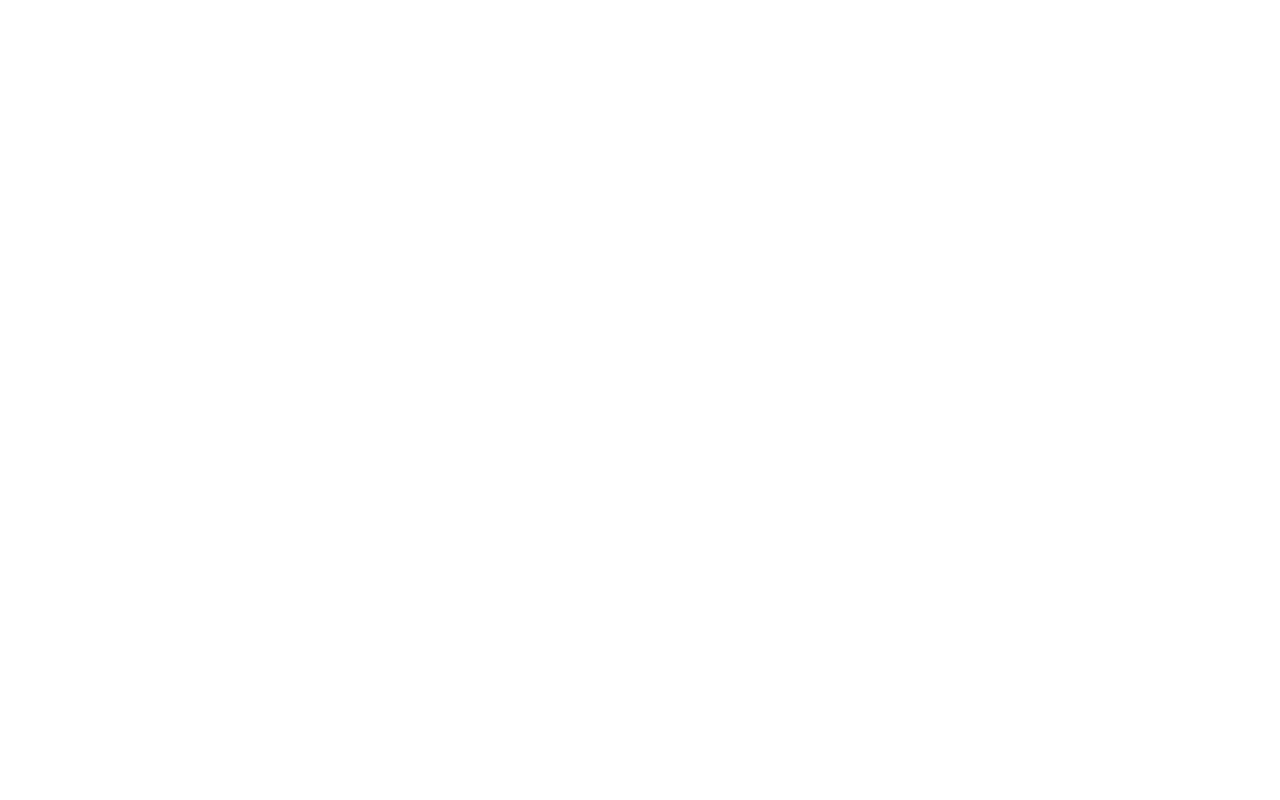
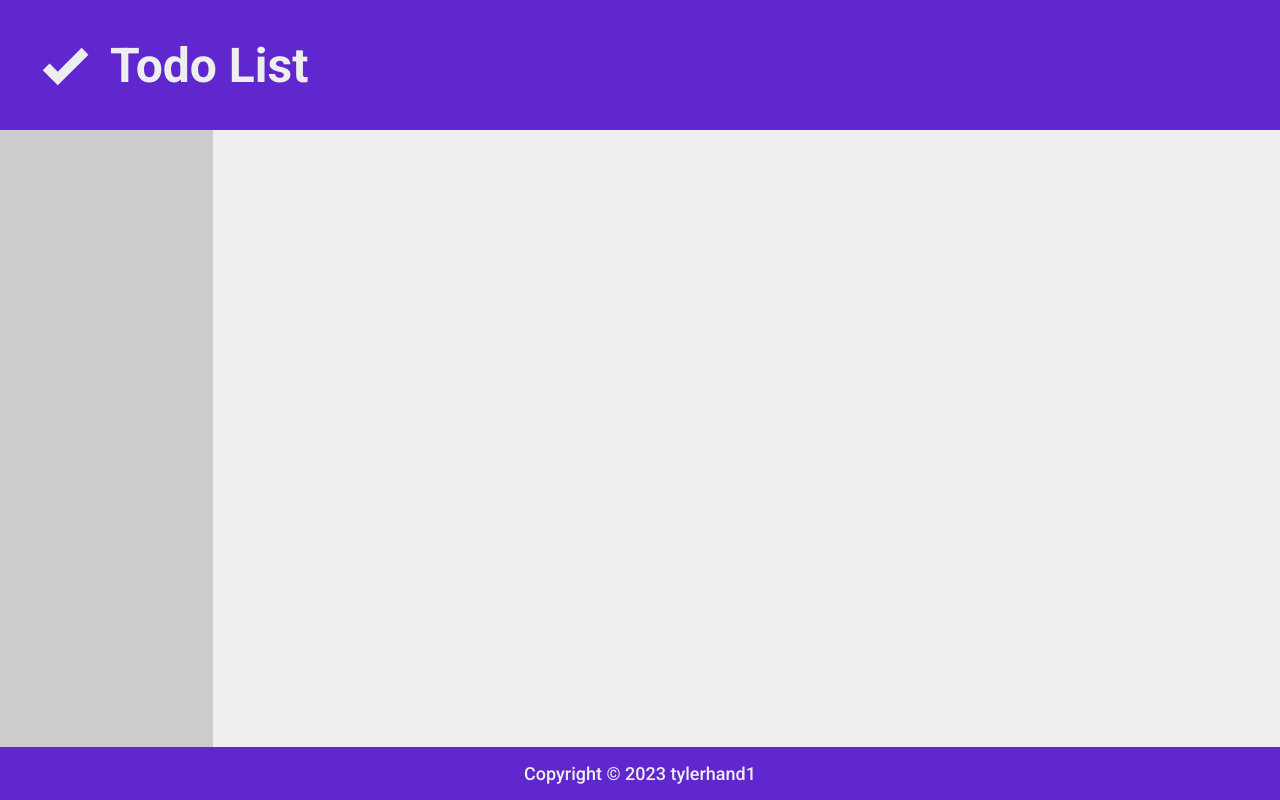
Before and after one commit to tylerhand1/odin-todo-list, a website built with webpack: page dist/index.html in a window 1280 px wide. Built offline with Linux system fonts and the light colour scheme.

Commit message:
Created general layout, need to add important UI features for todo app

```diff
--- a/package.json
+++ b/package.json
@@ -14,5 +14,9 @@
   "dependencies": {
     "webpack": "^5.88.1",
     "webpack-cli": "^5.1.4"
+  },
+  "devDependencies": {
+    "css-loader": "^6.8.1",
+    "style-loader": "^3.3.3"
   }
 }
--- a/src/index.js
+++ b/src/index.js
@@ -0,0 +1,4 @@
+import './style.css';
+import setFooter from './js/footer';
+
+setFooter();
--- /dev/null
+++ b/src/js/footer.js
@@ -0,0 +1,5 @@
+export default function setFooter() {
+    const footerText = document.querySelector('#footer-text');
+
+    footerText.textContent = `Copyright © ${(new Date()).getFullYear()} tylerhand1`;
+}
--- /dev/null
+++ b/src/style.css
@@ -0,0 +1,71 @@
+* {
+    margin: 0;
+    padding: 0;
+    box-sizing: border-box;
+}
+
+:root {
+    --purple: #5f27cd;
+    --white: #eee;
+    --light-gray: #ccc;
+}
+
+html {
+    min-height: 100%;
+}
+
+body {
+    font-family: 'Roboto', sans-serif;
+    min-height: 100vh;
+
+    display: flex;
+    flex-direction: column;
+    background-color: var(--white);
+}
+
+.header,
+.footer {
+    background-color: var(--purple);
+    color: var(--white);
+}
+
+.header {
+    padding: 36px;
+
+    display: flex;
+    align-items: center;
+    gap: 16px;
+
+    font-size: 24px;
+}
+
+.header .header-logo {
+    background: url('./d47351b83650f2a3b7e5.svg');
+    height: 58px;
+    width: 58px;
+
+    transition: all 1.2s;
+    transform: rotate(360deg);
+}
+
+.main {
+    flex: 1;
+    display: flex;
+}
+
+.main .container {
+    flex: 1;
+    display: grid;
+    grid-template-columns: 1fr 5fr;
+}
+
+.main .container .left {
+    background-color: var(--light-gray);
+}
+
+.footer {
+    text-align: center;
+    padding: 16px;
+    font-weight: 500;
+    font-size: 18px;
+}
--- a/webpack.config.js
+++ b/webpack.config.js
@@ -6,4 +6,12 @@ module.exports = {
         filename: 'main.js',
         path: path.resolve(__dirname, 'dist'),
     },
+    module: {
+        rules: [
+            {
+                test: /\.css$/i,
+                use: ['style-loader', 'css-loader'],
+            },
+        ],
+    },
 };
```
Also changed, not shown: dist/734bea1d8ce5d3d011aa.svg (added), dist/7684447ac582f566a2af.svg (added), dist/d47351b83650f2a3b7e5.svg (added), dist/index.html, dist/main.js, dist/style.css (deleted), src/d47351b83650f2a3b7e5.svg (added), 1 other file.
